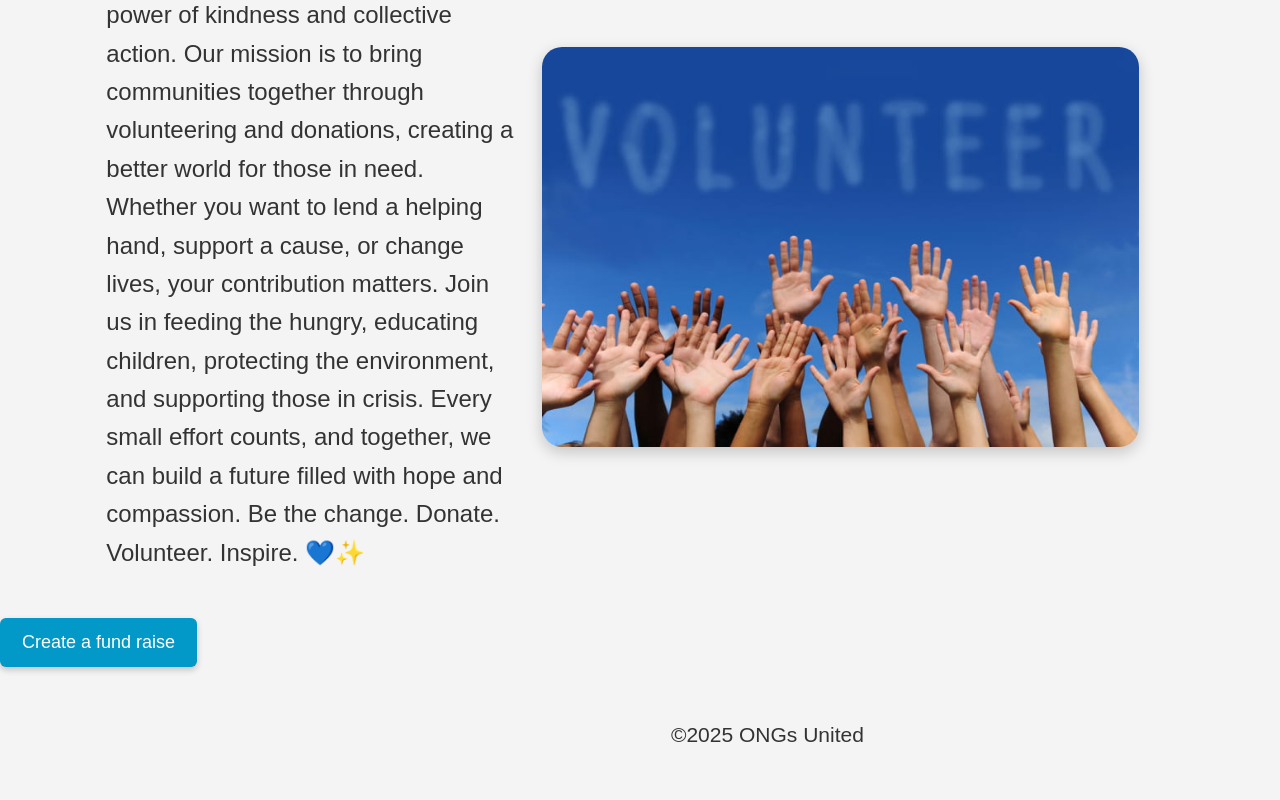
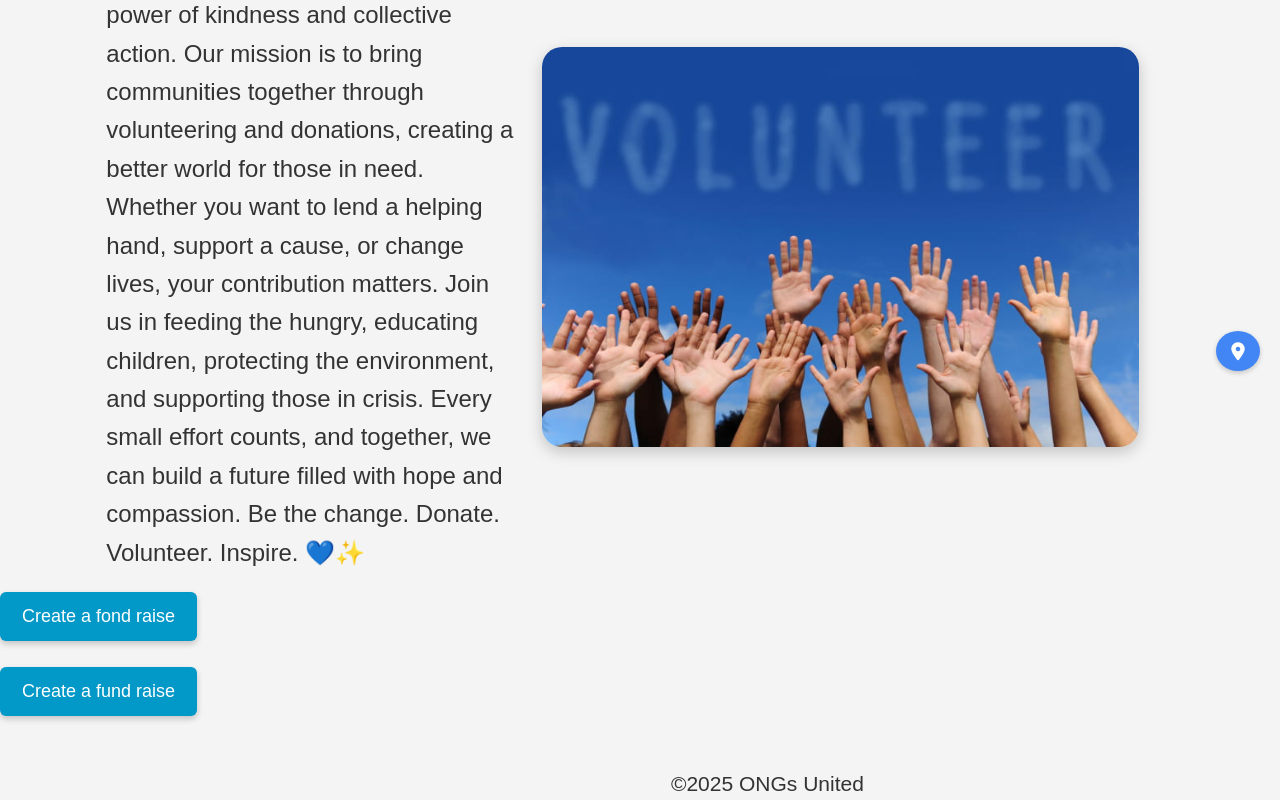
Before and after one commit to LechintanJoshua/Flabang-Hck, a website: page HTML/index.html in a window 1280 px wide. Shown: the part 409-1209 px from the top of the page. Before the commit the page ends 1160 px from the top, so only its background shows below. Drawn offline with Linux system fonts and the light colour scheme.

Commit message:
nu mai stergeti harta pls :(

```diff
--- a/HTML/index.html
+++ b/HTML/index.html
@@ -5,6 +5,7 @@
     <meta charset="UTF-8">
     <meta name="viewport" content="width=device-width, initial-scale=1.0">
     <link rel="stylesheet" href="../CSS/stil.css">
+    <link rel="stylesheet" href="https://cdnjs.cloudflare.com/ajax/libs/font-awesome/6.4.0/css/all.min.css">
     <title>Home</title>
 </head>
 <header>
@@ -45,6 +46,15 @@
         <img src="../Imagini/volunteer210324.jpg" id="main_img">
 
     </div>
+
+    <div class="fund-raise">
+        <button id="fund-raise">Create a fond raise</button>
+    </div>
+
+    <button class="map-button" onclick="openGoogleMaps()">
+        <i class="fas fa-map-marker-alt"></i>
+    </button>
+
     <script>
         function toggleDropdown() {
             var dropdown = document.getElementById("dropdownMenu");
@@ -64,6 +74,10 @@
             }
         }
 
+        function openGoogleMaps() {
+                window.open('https://maps.google.com', '_blank');
+        }
+
     </script>
     <div class="fund-raise">
         <br>
```
Also changed, not shown: CSS/stil.css (line endings or trailing spaces).
